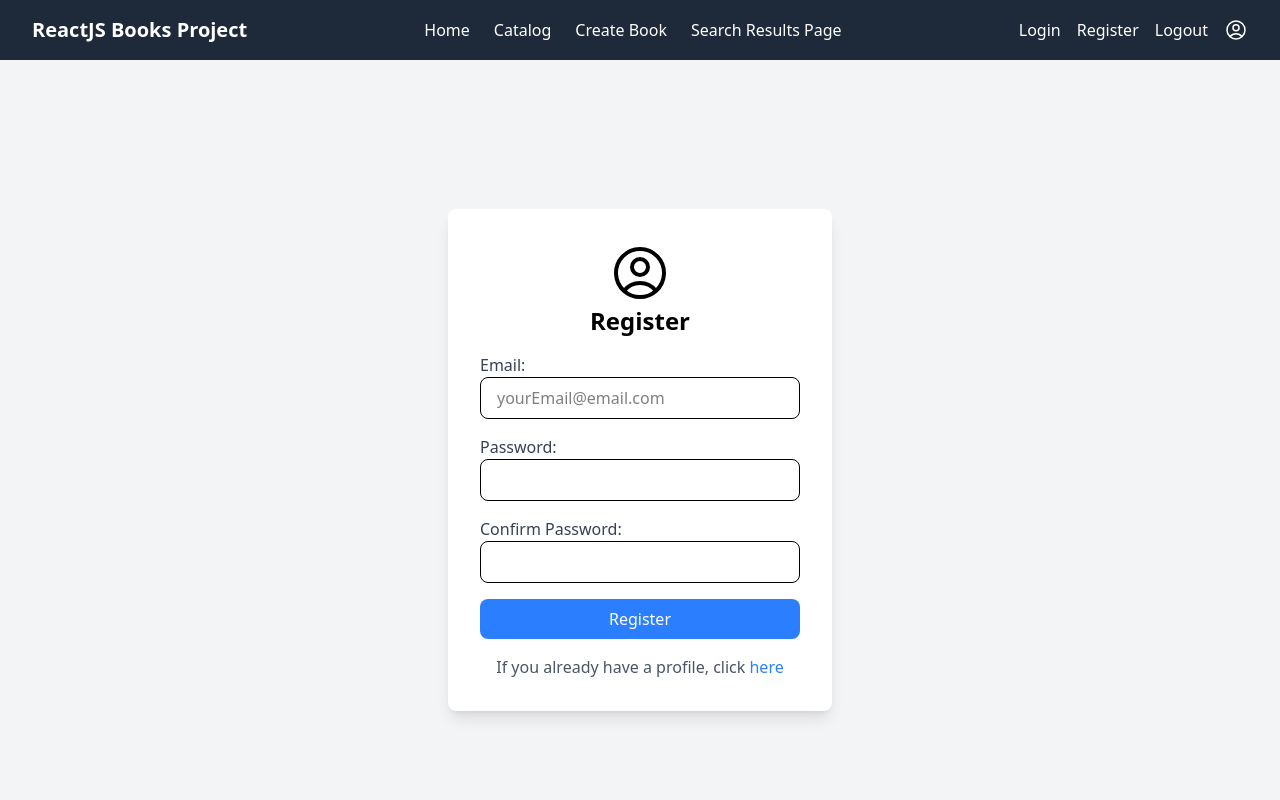
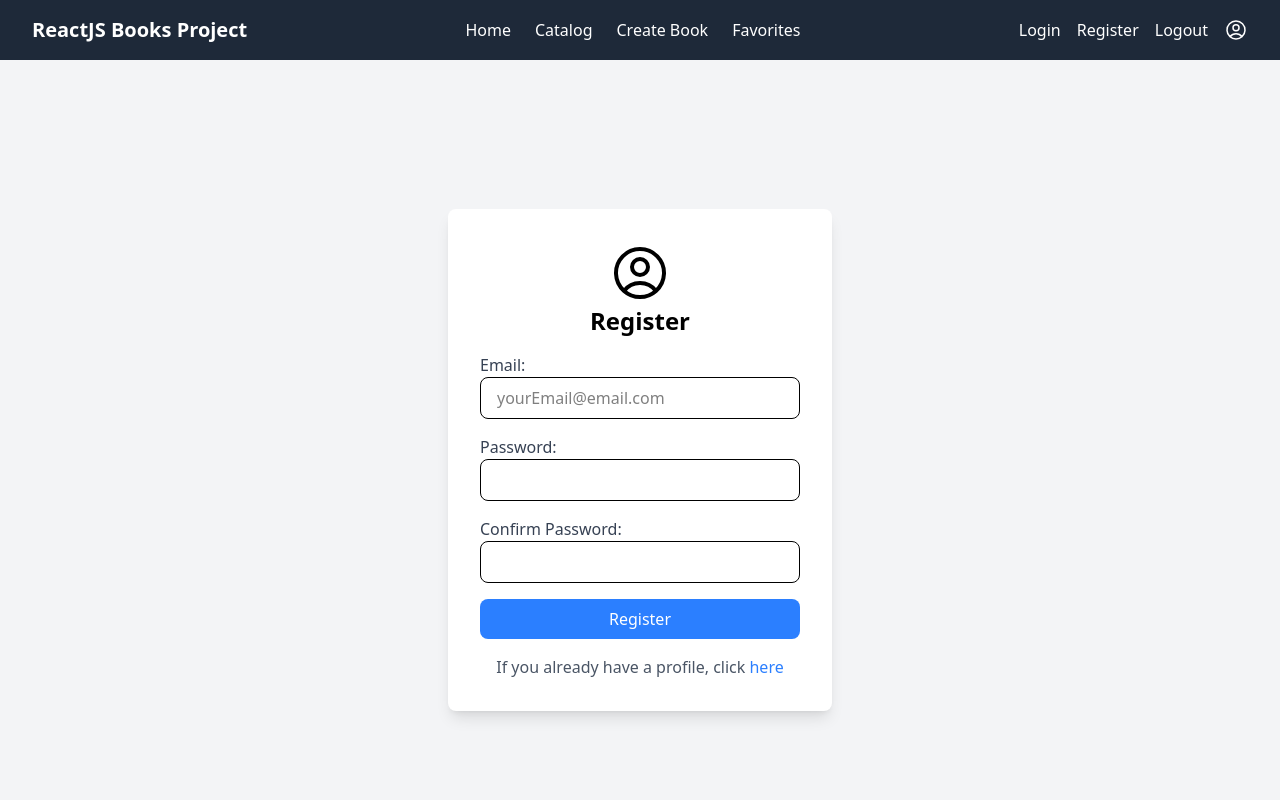
Before and after one commit to KrisZeynev/ReactJS_Books_Project, a React (Vite) app in the folder client/: page / in a window 1280 px wide. Shown: the top 800 px of the page. Built offline with nearby package versions, Linux system fonts and the light colour scheme.

Commit message:
Update pages at Header.jsx

```diff
--- a/client/src/components/header/Header.jsx
+++ b/client/src/components/header/Header.jsx
@@ -23,7 +23,7 @@ export default function Header() {
           </li>
           <li>
             <a href="#" className="hover:text-gray-400">
-              Search Results Page
+              Favorites
             </a>
           </li>
         </ul>
```
